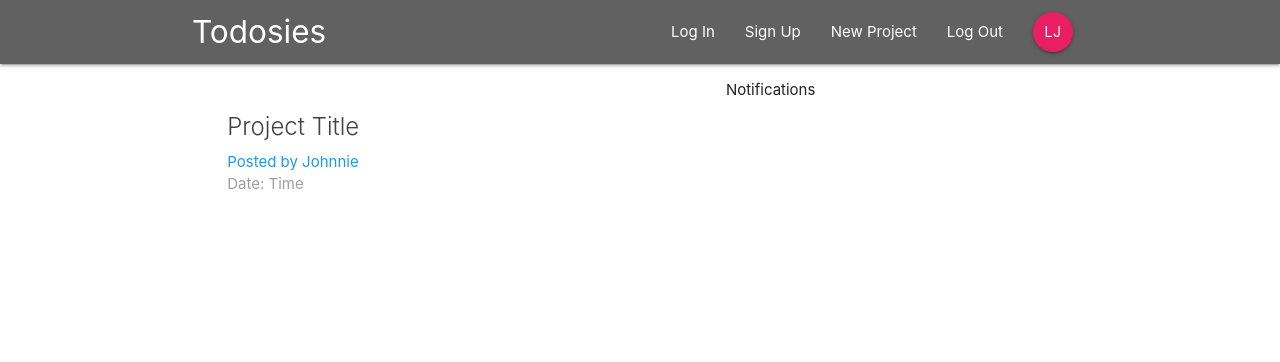
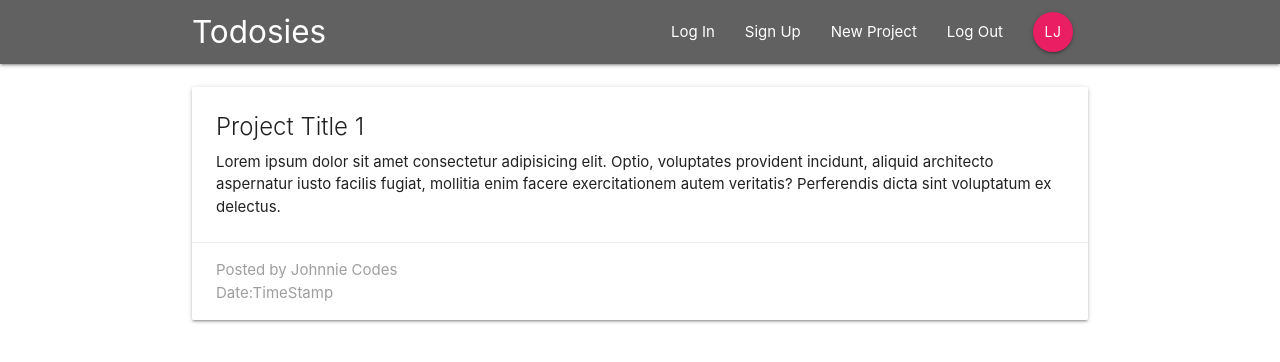
Before and after one commit to elle-johnnie/todosies-web, a React (Create React App) app: page /project/1 in a window 1280 px wide. Shown: the top 362 px of the page. Built offline with nearby package versions, Linux system fonts and the light colour scheme.

Commit message:
add project details component

```diff
--- a/src/App.js
+++ b/src/App.js
@@ -2,6 +2,7 @@ import React, { Component } from 'react';
 import { BrowserRouter, Switch, Route } from 'react-router-dom'
 import NavBar from './Components/Layout/NavBar'
 import Dashboard from './Components/Dashboard/Dashboard'
+import ProjectDetail from './Components/Project/ProjectDetail'
 
 class App extends Component {
   render() {
@@ -10,7 +11,8 @@ class App extends Component {
         <div className="App">
           <NavBar />
           <Switch> {/* switch allows only one route at a time on the page, otherwise loads them all if called */}
-            <Route path='/' component={Dashboard} />
+            <Route exact path='/' component={Dashboard} />
+            <Route path='/project/:id' component={ProjectDetail} />
           </Switch>
         </div>
       </BrowserRouter>
--- a/src/Components/Project/ProjectDetail.js
+++ b/src/Components/Project/ProjectDetail.js
@@ -0,0 +1,21 @@
+import React from 'react'
+
+function ProjectDetail(props) {
+    const id = props.match.params.id;
+    return (
+        <div className="container section project-details">
+            <div className="card z-depth">
+                <div className="card-content">
+                    <span className="card-title ">Project Title {id}</span>
+                    <p>Lorem ipsum dolor sit amet consectetur adipisicing elit. Optio, voluptates provident incidunt, aliquid architecto aspernatur iusto facilis fugiat, mollitia enim facere exercitationem autem veritatis? Perferendis dicta sint voluptatum ex delectus.</p>
+                </div>
+                <div className="card-action gret lighten-3 grey-text">
+                    <div>Posted by Johnnie Codes</div>
+                    <div>Date:TimeStamp</div>
+                </div>
+            </div>
+        </div>
+    )
+}
+
+export default ProjectDetail
```
